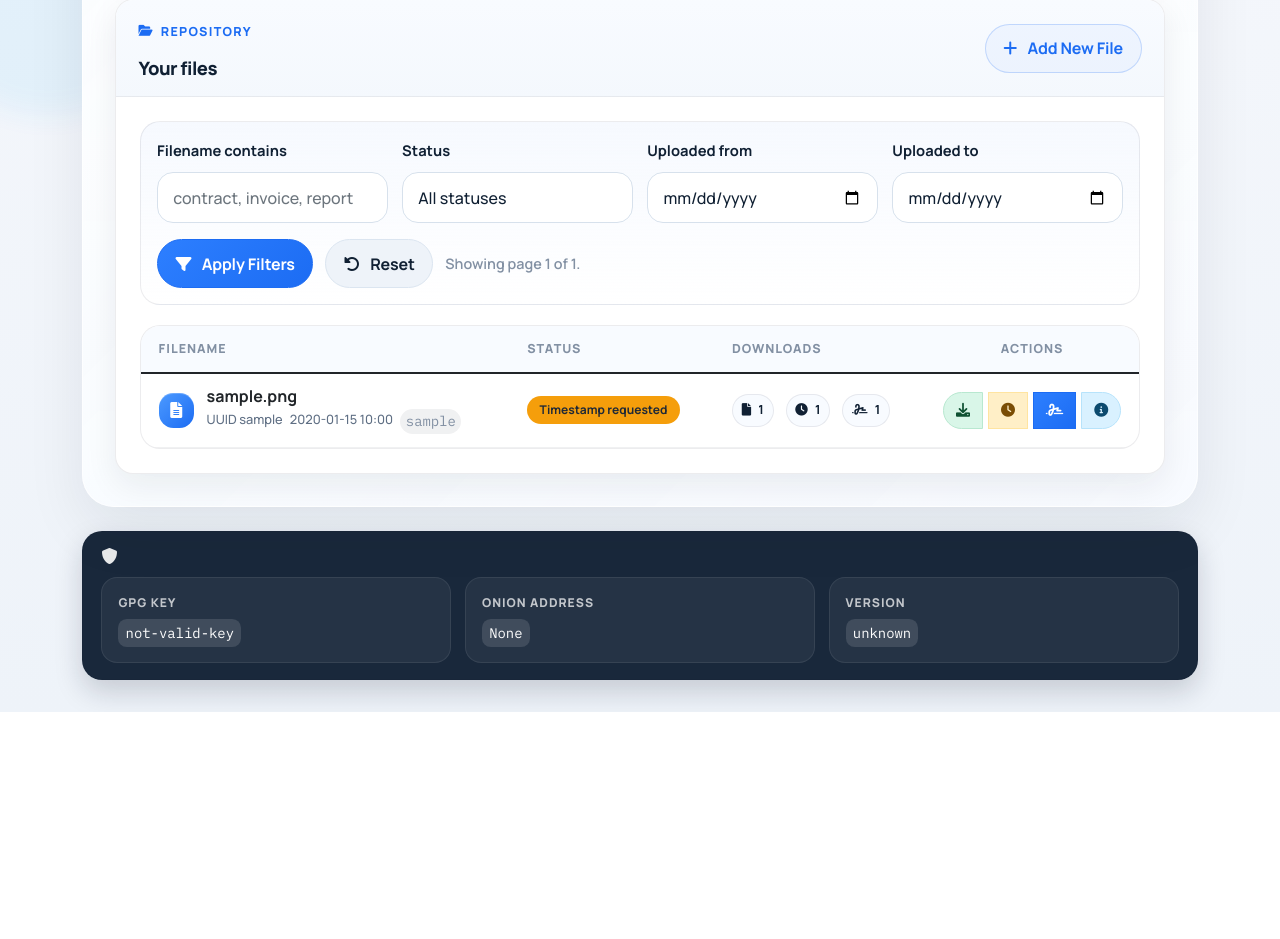
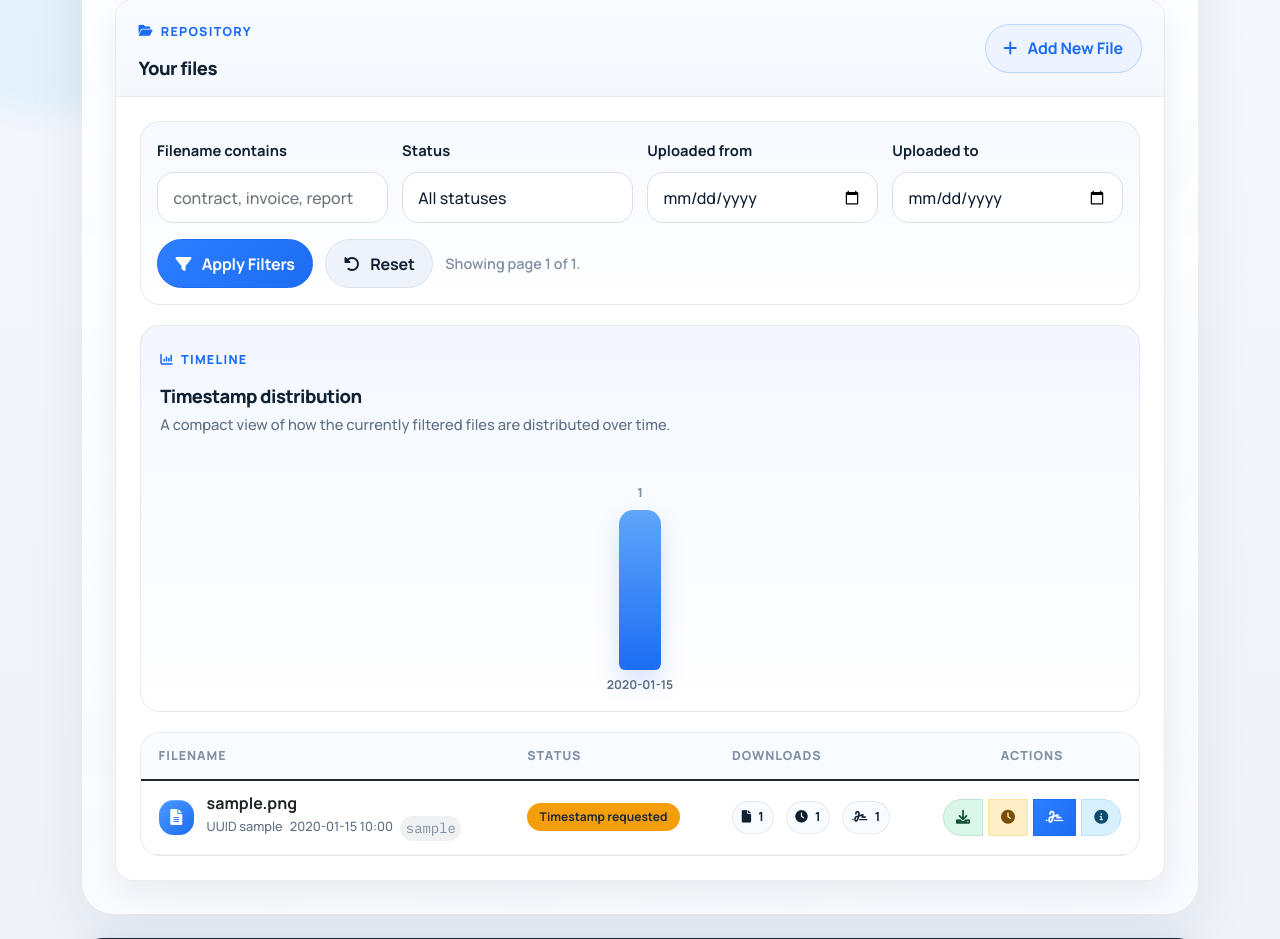
Before and after one commit to valerio-vaccaro/SecureStamp, a Flask app: page / in a window 1280 px wide. Shown: the part 587-1526 px from the top of the page. Before the commit the page ends 1299 px from the top, so only its background shows below. Run offline with Flask 3, Linux system fonts and the light colour scheme; a user stored in the database is signed in; tables that the repository leaves empty hold one stand-in row (values such as "Sample post").

Commit message:
distrubution of timestamps

```diff
--- a/i18n.py
+++ b/i18n.py
@@ -134,6 +134,10 @@
         "dashboard.invalid_filter_message": "Ignored invalid dashboard filter: {filters}.",
         "dashboard.filter_start_date": "start date",
         "dashboard.filter_end_date": "end date",
+        "dashboard.timestamp_distribution_eyebrow": "Timeline",
+        "dashboard.timestamp_distribution_title": "Timestamp distribution",
+        "dashboard.timestamp_distribution_body": "A compact view of how the currently filtered files are distributed over time.",
+        "dashboard.timestamp_distribution_aria": "Bar chart showing the distribution of filtered file timestamps over time.",
         "upload.title": "Upload Files",
         "upload.eyebrow": "Intake",
         "upload.hero_title": "Upload document packages",
@@ -396,6 +400,10 @@
     "dashboard.no_files": "Nessun file caricato",
     "dashboard.no_files_body": "Inizia caricando il tuo primo pacchetto documentale. SecureStamp terra insieme file, timestamp e firma.",
     "dashboard.first_upload": "Carica il primo file",
+    "dashboard.timestamp_distribution_eyebrow": "Timeline",
+    "dashboard.timestamp_distribution_title": "Distribuzione dei timestamp",
+    "dashboard.timestamp_distribution_body": "Una vista compatta di come i file attualmente filtrati sono distribuiti nel tempo.",
+    "dashboard.timestamp_distribution_aria": "Grafico a barre che mostra la distribuzione nel tempo dei timestamp dei file filtrati.",
     "upload.title": "Carica file",
     "upload.eyebrow": "Acquisizione",
     "upload.hero_title": "Carica pacchetti documentali",
--- a/routes.py
+++ b/routes.py
@@ -451,6 +451,64 @@
         flash(tr('dashboard.invalid_filter_message', filters=', '.join(invalid_filters)), 'error')
 
     total_filtered_count = query.count()
+    chart_points = []
+
+    uploaded_timestamps = [
+        row[0]
+        for row in query.with_entities(File.uploaded_at)
+        .order_by(File.uploaded_at.asc())
+        .all()
+        if row[0]
+    ]
+
+    if uploaded_timestamps:
+        first_timestamp = uploaded_timestamps[0]
+        last_timestamp = uploaded_timestamps[-1]
+
+        if first_timestamp == last_timestamp:
+            chart_points = [
+                {
+                    'label': first_timestamp.strftime('%Y-%m-%d'),
+                    'range_label': first_timestamp.strftime('%Y-%m-%d %H:%M'),
+                    'count': len(uploaded_timestamps),
+                    'height': 100,
+                }
+            ]
+        else:
+            span_seconds = max(1, int((last_timestamp - first_timestamp).total_seconds()))
+            bucket_count = min(12, max(2, len(uploaded_timestamps)))
+            bucket_size_seconds = max(1, math.ceil(span_seconds / bucket_count))
+            bucket_counts = [0] * bucket_count
+
+            for uploaded_at in uploaded_timestamps:
+                offset_seconds = int((uploaded_at - first_timestamp).total_seconds())
+                bucket_index = min(bucket_count - 1, offset_seconds // bucket_size_seconds)
+                bucket_counts[bucket_index] += 1
+
+            max_bucket_count = max(bucket_counts) or 1
+
+            def format_bucket_label(timestamp):
+                if span_seconds <= 86400:
+                    return timestamp.strftime('%H:%M')
+                if span_seconds <= 86400 * 60:
+                    return timestamp.strftime('%d %b')
+                return timestamp.strftime('%b %Y')
+
+            for index, count in enumerate(bucket_counts):
+                bucket_start = first_timestamp + timedelta(seconds=bucket_size_seconds * index)
+                bucket_end = first_timestamp + timedelta(seconds=bucket_size_seconds * (index + 1))
+                chart_points.append(
+                    {
+                        'label': format_bucket_label(bucket_start),
+                        'range_label': (
+                            f"{bucket_start.strftime('%Y-%m-%d %H:%M')} - "
+                            f"{bucket_end.strftime('%Y-%m-%d %H:%M')}"
+                        ),
+                        'count': count,
+                        'height': max(10, round((count / max_bucket_count) * 100)) if count else 8,
+                    }
+                )
+
     total_pages = max(1, math.ceil(total_filtered_count / per_page)) if total_filtered_count else 1
     page = min(page, total_pages)
 
@@ -497,6 +555,7 @@
         filtered_file_downloads=aggregate_row[0],
         filtered_timestamp_downloads=aggregate_row[1],
         filtered_signature_downloads=aggregate_row[2],
+        chart_points=chart_points,
     )
 
 def allowed_file(filename):
--- a/static/css/style.css
+++ b/static/css/style.css
@@ -514,6 +514,74 @@
     font-weight: 600;
 }
 
+.dashboard-chart-card {
+    margin-bottom: 1.25rem;
+    padding: 1.2rem;
+    border: 1px solid var(--border-soft);
+    border-radius: 1.25rem;
+    background:
+        linear-gradient(180deg, rgba(28, 108, 243, 0.05) 0%, rgba(255, 255, 255, 0.98) 100%);
+}
+
+.dashboard-chart-header {
+    margin-bottom: 1rem;
+}
+
+.dashboard-chart-note {
+    margin: 0.35rem 0 0;
+    color: var(--text-muted);
+    font-size: 0.92rem;
+}
+
+.dashboard-chart {
+    display: grid;
+    grid-template-columns: repeat(auto-fit, minmax(52px, 1fr));
+    gap: 0.75rem;
+    align-items: end;
+    min-height: 240px;
+}
+
+.dashboard-chart-column {
+    display: flex;
+    flex-direction: column;
+    align-items: center;
+    gap: 0.45rem;
+    min-width: 0;
+}
+
+.dashboard-chart-value {
+    color: var(--text-soft);
+    font-size: 0.78rem;
+    font-weight: 800;
+}
+
+.dashboard-chart-bar-wrap {
+    display: flex;
+    align-items: end;
+    justify-content: center;
+    width: 100%;
+    height: 160px;
+    padding: 0 0.2rem;
+}
+
+.dashboard-chart-bar {
+    width: 100%;
+    max-width: 42px;
+    min-height: 8px;
+    border-radius: 0.9rem 0.9rem 0.4rem 0.4rem;
+    background: linear-gradient(180deg, #60a5fa 0%, #1c6cf3 100%);
+    box-shadow: 0 12px 24px rgba(28, 108, 243, 0.18);
+}
+
+.dashboard-chart-label {
+    color: var(--text-muted);
+    font-size: 0.76rem;
+    font-weight: 700;
+    text-align: center;
+    line-height: 1.2;
+    word-break: break-word;
+}
+
 .dashboard-table > :not(caption) > * > * {
     padding-top: 0.8rem;
     padding-bottom: 0.8rem;
@@ -609,6 +677,10 @@
 }
 
 @media (max-width: 991.98px) {
+    .dashboard-chart {
+        grid-template-columns: repeat(6, minmax(0, 1fr));
+    }
+
     .dashboard-table thead {
         display: none;
     }
@@ -631,6 +703,16 @@
 
     .dashboard-table td:last-child {
         padding-top: 0;
+    }
+}
+
+@media (max-width: 575.98px) {
+    .dashboard-chart {
+        grid-template-columns: repeat(4, minmax(0, 1fr));
+    }
+
+    .dashboard-chart-card {
+        padding: 1rem;
     }
 }
 
--- a/templates/dashboard.html
+++ b/templates/dashboard.html
@@ -99,6 +99,31 @@
                 </div>
             </form>
             {% if files %}
+                {% if chart_points %}
+                <section class="dashboard-chart-card" aria-labelledby="timestamp-distribution-title">
+                    <div class="dashboard-chart-header">
+                        <div>
+                            <div class="eyebrow">
+                                <i class="fas fa-chart-column"></i>
+                                {{ t('dashboard.timestamp_distribution_eyebrow') }}
+                            </div>
+                            <h3 id="timestamp-distribution-title" class="section-title">{{ t('dashboard.timestamp_distribution_title') }}</h3>
+                            <p class="dashboard-chart-note">{{ t('dashboard.timestamp_distribution_body') }}</p>
+                        </div>
+                    </div>
+                    <div class="dashboard-chart" role="img" aria-label="{{ t('dashboard.timestamp_distribution_aria') }}">
+                        {% for point in chart_points %}
+                        <div class="dashboard-chart-column" title="{{ point.range_label }}: {{ point.count }}">
+                            <div class="dashboard-chart-value">{{ point.count }}</div>
+                            <div class="dashboard-chart-bar-wrap">
+                                <div class="dashboard-chart-bar" style="height: {{ point.height }}%;"></div>
+                            </div>
+                            <div class="dashboard-chart-label">{{ point.label }}</div>
+                        </div>
+                        {% endfor %}
+                    </div>
+                </section>
+                {% endif %}
                 <div class="table-responsive dashboard-table-wrap">
                     <table class="table table-hover dashboard-table">
                         <thead>
```
